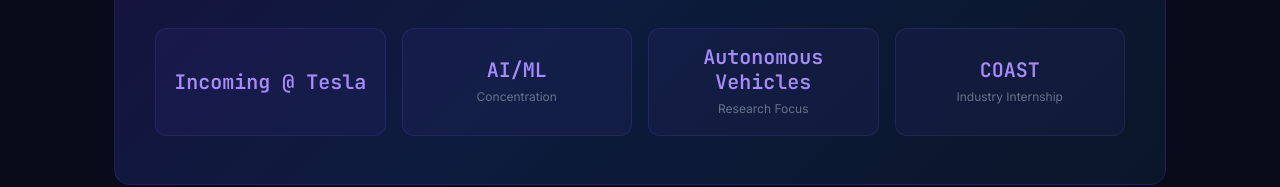
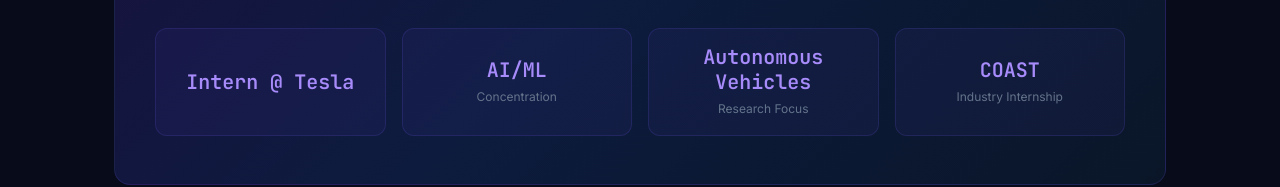
Before and after one commit to siddu7g/siddharth.geddam.github.io, a React (Vite) app: page / in a window 1280 px wide. Shown: the part 399-586 px from the top of the page. Built offline with nearby package versions, Linux system fonts and the light colour scheme.

Commit message:
Update Home.tsx

```diff
--- a/src/pages/Home.tsx
+++ b/src/pages/Home.tsx
@@ -33,7 +33,7 @@
           </div>
           <div className="stat-grid">
             <div className="stat">
-              <div className="stat-value">Incoming @ Tesla</div>
+              <div className="stat-value">Intern @ Tesla</div>
             </div>
             <div className="stat">
               <div className="stat-value">AI/ML</div>
```
